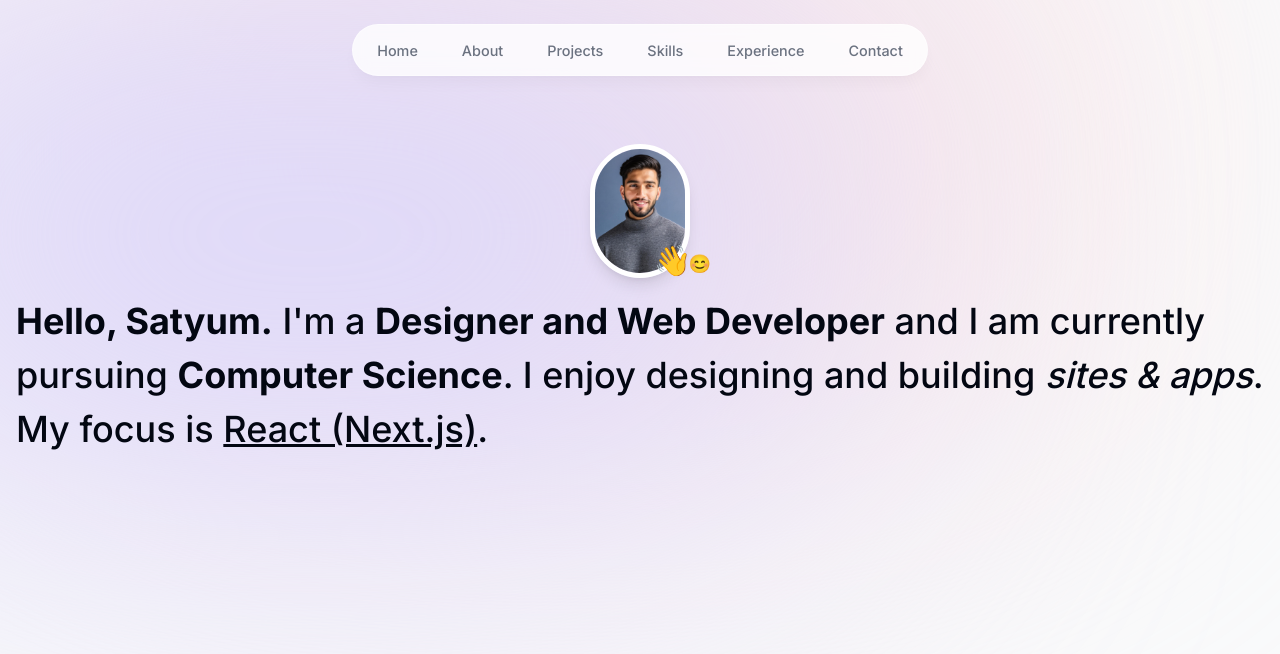
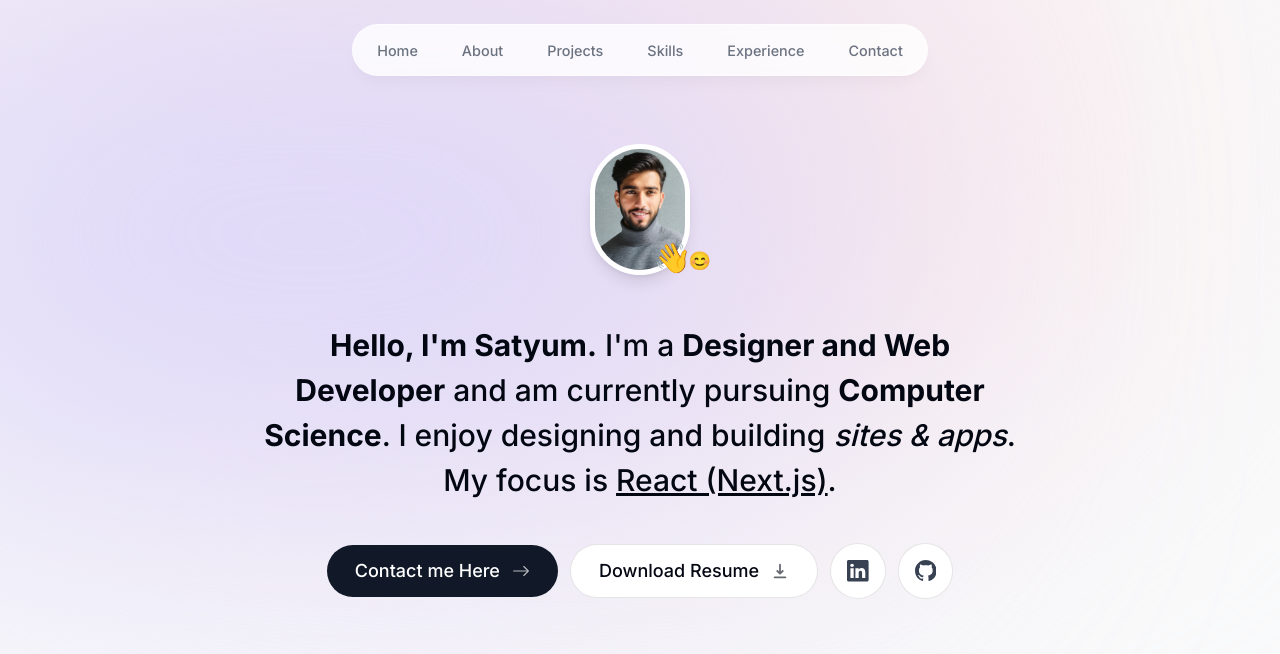
Before and after one commit to Satyum-Singh/portfolio, a Next.js app: page / in a window 1280 px wide. Shown: the top 654 px of the page. Built offline with nearby package versions, Linux system fonts and the light colour scheme.

Commit message:
completed about section

```diff
--- a/app/page.tsx
+++ b/app/page.tsx
@@ -2,7 +2,8 @@ import Intro from "@/components/intro";
 
 export default function Home() {
   return (
-    <main>
+    <main className="flex flex-col items-center
+    px-4">
       <Intro />
     </main>
   );
--- a/components/intro.tsx
+++ b/components/intro.tsx
@@ -2,12 +2,16 @@
 
 import React from "react";
 import Image from "next/image";
+import Link from "next/link";
 import { motion } from "framer-motion";
+
 import profile from "../public/profile.jpg";
+import { BsArrowRight, BsGithub, BsLinkedin } from "react-icons/bs";
+import { HiDownload } from "react-icons/hi";
 
 export default function Intro() {
   return (
-    <section>
+    <section className="mb-28 max-w-[50rem] text-center sm:mb-0 ">
       <div className="flex items-center justify-center">
         <div className="relative">
           <motion.div
@@ -60,16 +64,74 @@ export default function Intro() {
       </div>
 
       <motion.p
-        className="mb-10 mt-4 px-4 text-2xl font-medium !leading-[1.5] sm:text-4xl"
+        className="mb-10 mt-12 px-4 text-2xl font-medium !leading-[1.5] sm:text-3xl"
         initial={{ opacity: 0, y: 100 }}
         animate={{ opacity: 1, y: 0 }}
       >
-        <span className="font-bold">Hello, Satyum.</span> I'm a{" "}
-        <span className="font-bold">Designer and Web Developer</span> and I am currently pursuing{" "}
-        <span className="font-bold">Computer Science</span>. I enjoy
-        designing and building <span className="italic">sites & apps</span>. My focus is{" "}
+        <span className="font-bold">Hello, I'm Satyum.</span> I'm a{" "}
+        <span className="font-bold">Designer and Web Developer</span> and am
+        currently pursuing <span className="font-bold">Computer Science</span>.
+        I enjoy designing and building{" "}
+        <span className="italic">sites & apps</span>. My focus is{" "}
         <span className="underline">React (Next.js)</span>.
       </motion.p>
+
+      <motion.div
+        className="flex flex-col sm:flex-row items-center justify-center gap-3 text-lg font-medium"
+        initial={{ opacity: 0, y: 100 }}
+        animate={{ opacity: 1, y: 0 }}
+        transition={{
+          delay: 0.5,
+          duration: 0.5,
+          type: "spring",
+          stiffness: 100,
+          damping: 20,
+        }}
+      >
+        <Link
+          href="#contact"
+          className=" group bg-gray-900 text-white px-7
+          py-3 flex items-center gap-3 rounded-full
+          outline-none focus:scale-110 transition duration-300 ease-in-out
+          hover:scale-110 hover:bg-gray-950 active:scale-105 cursor-pointer
+          "
+        >
+          Contact me Here
+          <BsArrowRight className=" opacity-70 group-hover:translate-x-1 transition group-hover:scale-105  group-hover:opacity-100" />{" "}
+        </Link>
+        <a
+          className="group bg-white px-7
+          py-3 flex items-center gap-3 rounded-full
+          outline-none focus:scale-110 transition duration-300 ease-in-out
+          hover:scale-110  active:scale-105 cursor-pointer border border-black/10
+          "
+          href="/resume.pdf"
+          download
+        >
+          Download Resume{" "}
+          <HiDownload
+            className="opacity-60
+             transition group-hover:scale-110  group-hover:opacity-90
+          "
+          />{" "}
+        </a>
+        <a
+          href="https://www.linkedin.com/in/satyum-singh-pathania/"
+          className="bg-white px-14 py-3 text-gray-700 flex items-center gap-3 text-[1.35rem] rounded-full sm:p-4 outline-none focus:scale-[1.15] transition duration-300 ease-in-out
+          hover:scale-[1.15] hover:text-gray-950 active:scale-105 cursor-pointer border border-black/10"
+          target="_blank"
+        >
+          <BsLinkedin />
+        </a>
+        <a
+          href="https://github.com/Satyum-Singh"
+          className="bg-white px-14 py-3 text-gray-700 flex items-center gap-3 text-[1.35rem] rounded-full sm:p-4 outline-none focus:scale-[1.15] transition duration-300 ease-in-out
+          hover:scale-[1.15] hover:text-gray-950 active:scale-105 cursor-pointer border border-black/10"
+          target="_blank"
+        >
+          <BsGithub />
+        </a>
+      </motion.div>
     </section>
   );
 }
```
Also changed, not shown: public/profile.jpg.
